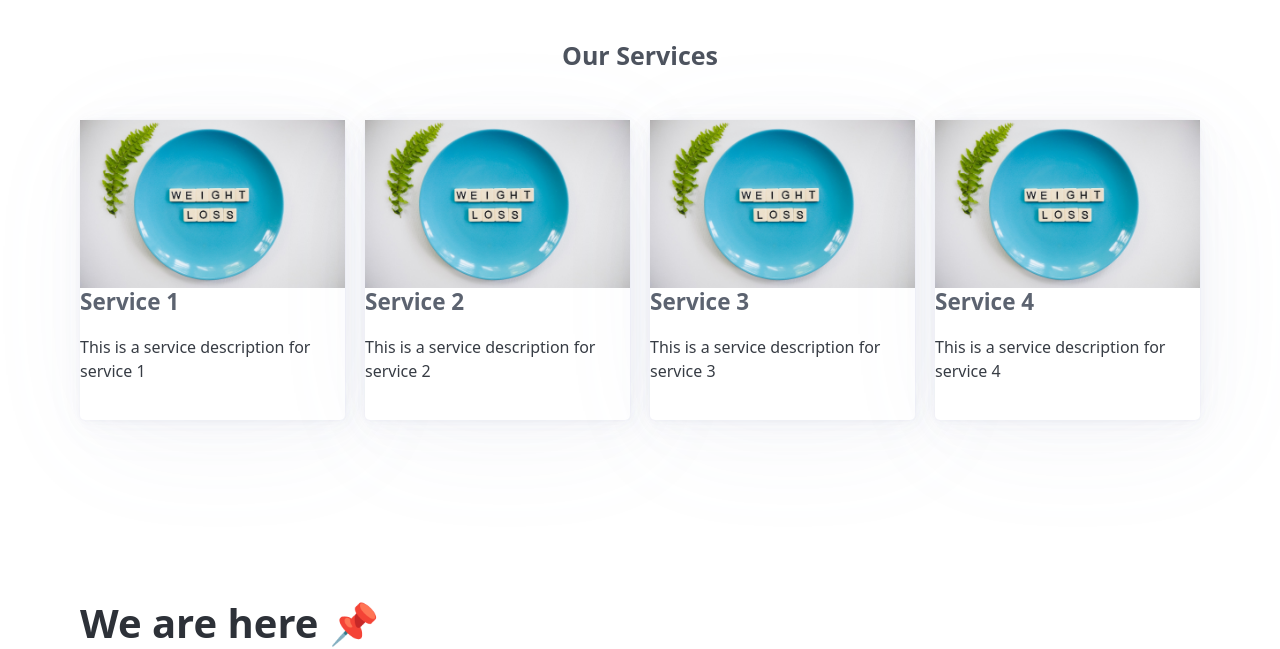
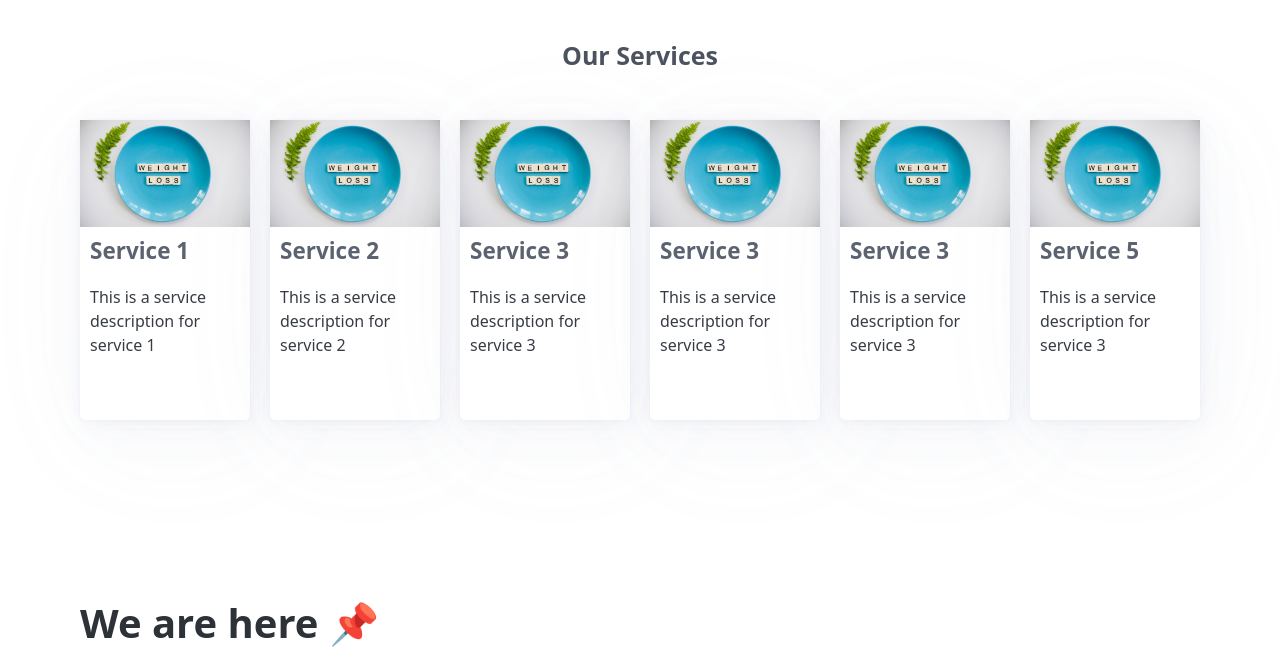
Before and after one commit to nedalturas/Elite-Body-Home, a website: page index.html in a window 1280 px wide. Shown: the part 980-1629 px from the top of the page. Drawn offline with nearby package versions, Linux system fonts and the light colour scheme.

Commit message:
small changes for testing

```diff
--- a/app.js
+++ b/app.js
@@ -21,10 +21,23 @@ const Services = [
   },
   {
     image: "assets/header.jpg",
-    name: "Service 4",
+    name: "Service 3",
     servicepic: "",
-    description: "This is a service description for service 4"
+    description: "This is a service description for service 3"
   },
+  {
+      image: "assets/header.jpg",
+      name: "Service 3",
+      servicepic: "",
+      description: "This is a service description for service 3"
+  },
+   {
+      image: "assets/header.jpg",
+      name: "Service 5",
+      servicepic: "",
+      description: "This is a service description for service 3"
+  },
+
 
 ];
 
@@ -33,9 +46,12 @@ function createServiceCard(Services){
 
   return `
     <article>
-      <img src="${Services.image}">
-      <h5>${Services.name}</h5>
-      <p>${Services.description}</p>
+        <img src="${Services.image}">
+        <div>
+          <h5>${Services.name}</h5>
+          <p>${Services.description}</p>
+        </div>
+
     </article>
   `;
 
```
Also changed, not shown: index.html (+1 -1 lines).
